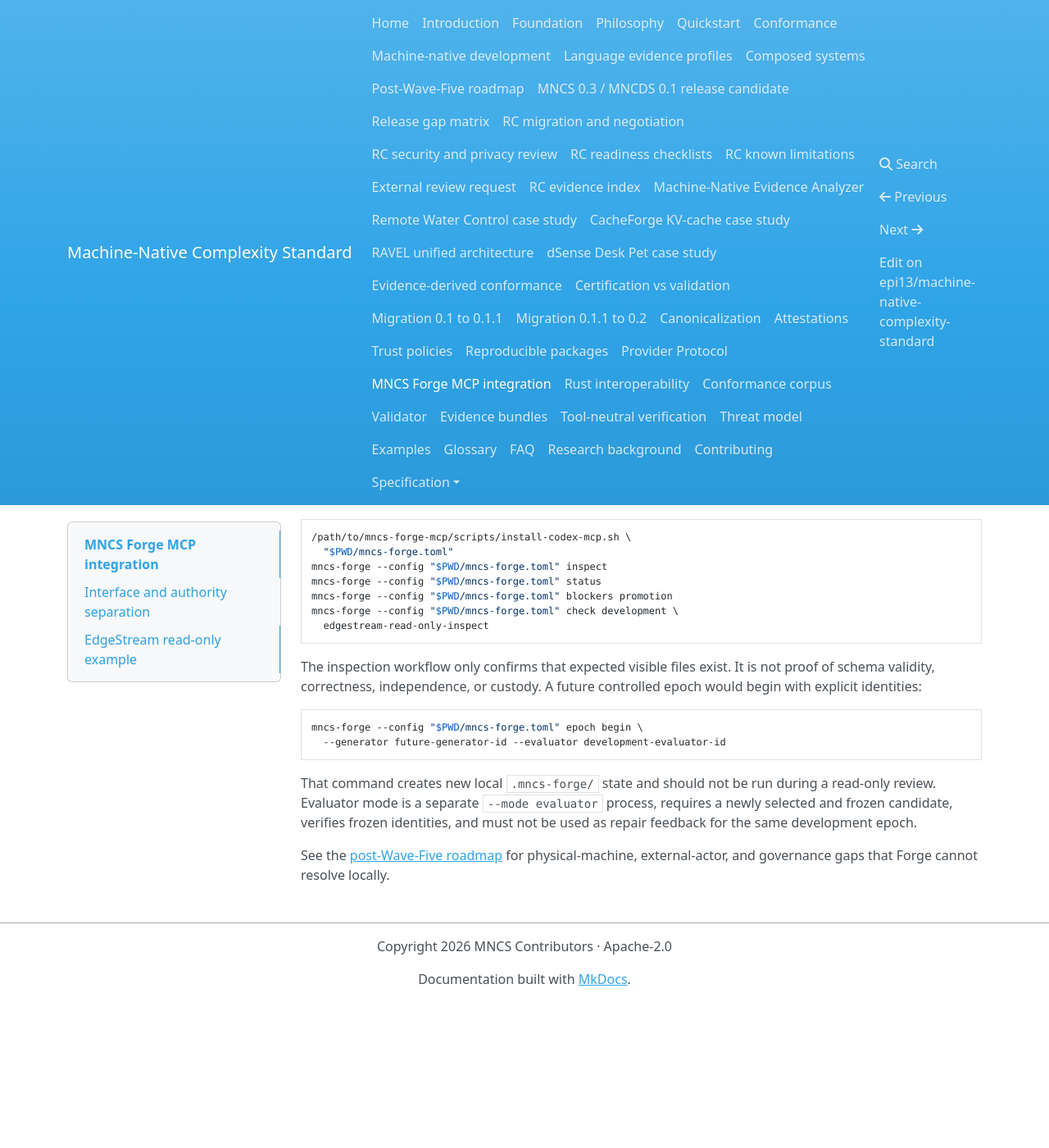
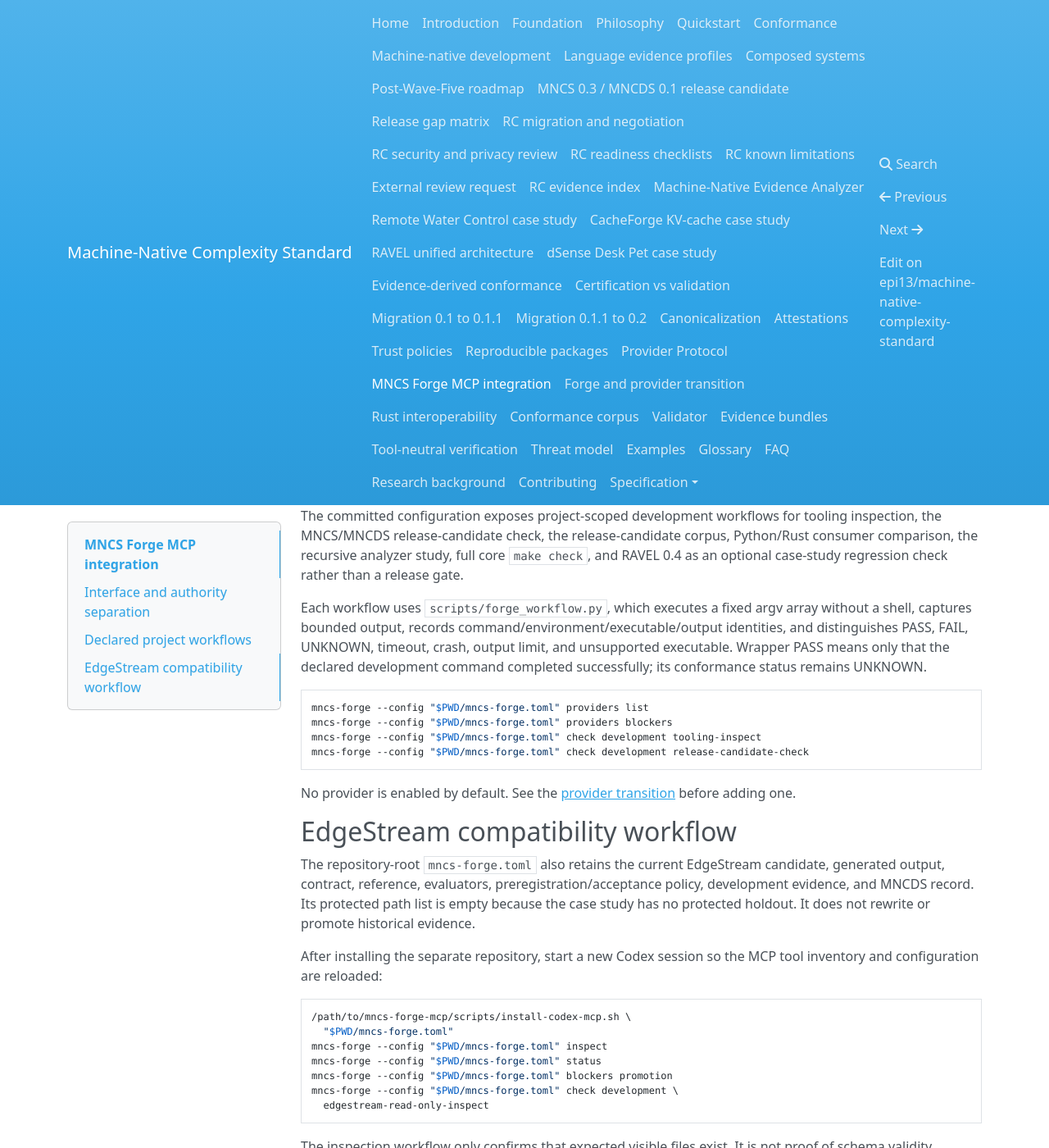
Before and after one commit to epi13/machine-native-complexity-standard, an MkDocs documentation site: the page built from docs/mncs-forge.md, in a window 1280 px wide and 1400 px high, scrolled down 1063 px. Shown: the whole window at 82% size. Built offline with MkDocs 1.6.1, drawn with Linux system fonts in a browser that asks for light colours; nearby versions of some CDN libraries; before the commit the page ends 2285 px from its top, so only the background shows below that; some of the changed text lies outside the part shown.

Commit message:
docs: record Forge and Joern transition compatibility

````diff
--- a/docs/mncs-forge.md
+++ b/docs/mncs-forge.md
@@ -4,13 +4,16 @@
 > conformance and is not an accredited certification system.
 
 [MNCS Forge](https://github.com/epi13/mncs-forge-mcp) is a separate local stdio MCP
-server and CLI that gives Codex an MNCS-native development and evidence control plane.
+server and CLI that is the default Codex development and evidence-control interface for
+this repository.
 It makes authority paths, candidate lineage, development epochs, declared checks,
 selection, freeze, evaluator mode, evidence gaps, and claim blockers explicit.
 
-Forge is not another Joern or universal Code Property Graph implementation. Joern,
-compilers, analyzers, mutation tools, sanitizers, benchmarks, and runtime harnesses remain
-replaceable providers. Forge does not copy validator conformance decisions.
+Forge is not Joern, a universal Code Property Graph implementation, or a structural
+analyzer. Joern is one optional legacy provider. Compilers, analyzers, mutation tools,
+sanitizers, benchmarks, and runtime harnesses remain replaceable providers. Forge does
+not copy validator conformance decisions, and it never fills a missing analysis
+capability with source reading, grep, or line counts.
 
 ## Interface and authority separation
 
@@ -20,6 +23,11 @@
 | Provider Protocol 0.1 | Deterministic analyzer request/response interface | Declared provider identity and bounded result |
 | MNCS / MNCDS CLI | Offline validation and result derivation | Public schemas, commands, and validator rules |
 | Analyzer or harness | Replaceable structural, behavioral, safety, resource, or performance evidence | Its declared scope, method, environment, and limitations |
+
+Forge `0.1.0a2` adds explicit provider listing, bounded Provider Protocol capability
+probing, executable/provider identity checks, and required-capability blockers. An
+optional unavailable provider is reported as an informational UNKNOWN. A required but
+unavailable or unsupported capability is a blocker and remains UNKNOWN.
 
 Ordinary MNCS validation never launches Forge. Forge is not a normative dependency and
 core CI does not fetch or execute mutable Forge `main`.
@@ -31,15 +39,39 @@
 remains `UNKNOWN`. MNCS implementation and MNCDS development-process results remain
 separate.
 
-## EdgeStream read-only example
+## Declared project workflows
 
-The repository-root `mncs-forge.toml` declares the current
-EdgeStream candidate, generated output, contract, reference, evaluators,
+The committed configuration exposes project-scoped development workflows for tooling
+inspection, the MNCS/MNCDS release-candidate check, the release-candidate corpus,
+Python/Rust consumer comparison, the recursive analyzer study, full core `make check`,
+and RAVEL 0.4 as an optional case-study regression check rather than a release gate.
+
+Each workflow uses `scripts/forge_workflow.py`, which executes a fixed argv array without
+a shell, captures bounded output, records command/environment/executable/output
+identities, and distinguishes PASS, FAIL, UNKNOWN, timeout, crash, output limit, and
+unsupported executable. Wrapper PASS means only that the declared development command
+completed successfully; its conformance status remains UNKNOWN.
+
+```bash
+mncs-forge --config "$PWD/mncs-forge.toml" providers list
+mncs-forge --config "$PWD/mncs-forge.toml" providers blockers
+mncs-forge --config "$PWD/mncs-forge.toml" check development tooling-inspect
+mncs-forge --config "$PWD/mncs-forge.toml" check development release-candidate-check
+```
+
+No provider is enabled by default. See the [provider transition](provider-transition.md)
+before adding one.
+
+## EdgeStream compatibility workflow
+
+The repository-root `mncs-forge.toml` also retains the current EdgeStream candidate,
+generated output, contract, reference, evaluators,
 preregistration/acceptance policy, development evidence, and MNCDS record. Its protected
 path list is empty because the case study has no protected holdout. It does not rewrite
 or promote historical evidence.
 
-After installing the separate repository:
+After installing the separate repository, start a new Codex session so the MCP tool
+inventory and configuration are reloaded:
 
 ```bash
 /path/to/mncs-forge-mcp/scripts/install-codex-mcp.sh \
@@ -63,7 +95,8 @@
 That command creates new local `.mncs-forge/` state and should not be run during a
 read-only review. Evaluator mode is a separate `--mode evaluator` process, requires a
 newly selected and frozen candidate, verifies frozen identities, and must not be used as
-repair feedback for the same development epoch.
+repair feedback for the same development epoch. The development MCP inventory does not
+expose the final-evaluation tool; use a separately configured evaluator session.
 
 See the [post-Wave-Five roadmap](post-wave-five-roadmap.md) for physical-machine,
 external-actor, and governance gaps that Forge cannot resolve locally.
--- /dev/null
+++ b/docs/provider-transition.md
@@ -0,0 +1,28 @@
+# Forge and provider transition
+
+Forge is now the default Codex development and evidence-control interface for this
+repository. Joern was demoted from mandatory policy because MNCS evidence requirements
+describe capabilities, methods, scope, identity, and limitations rather than a privileged
+tool brand. Forge orchestrates declared providers; it does not perform Joern-equivalent
+graph analysis.
+
+Historical Joern evidence remains frozen. This includes repository `.joern*` snapshots,
+EdgeStream evidence and environment records, the GraphFlow study, the MNEA epoch-one
+baseline, RFC history, fixtures, and compatibility statements. Do not regenerate or
+rewrite those artifacts solely because the default interface changed.
+
+No analysis provider is enabled in `mncs-forge.toml`. An explicit Joern Provider Protocol
+adapter may be added as an optional provider. The adapter, not the Joern CLI by itself,
+must emit recognized Provider Protocol 0.1 capabilities and analysis responses. Another
+provider may declare the same, narrower, broader, or different capabilities, together
+with supported and unsupported constructs, assumptions, bounds, and limitations.
+
+If a required capability is unavailable, unprobed, stale, malformed, or unsupported,
+Forge reports a blocker and `UNKNOWN`; command exit zero, source reading, grep, and line
+counts do not establish PASS. Comparative graph-sensitive evidence requires the same
+provider, method, scope, and relevant bounds before and after the change.
+
+Rollback does not require rewriting evidence. Re-enable an explicit optional provider
+profile, restore a project-owned MCP registration only after inspecting its ownership,
+and revert the provider-policy commits if necessary. Joern binaries, caches, repositories,
+and historical outputs remain untouched throughout the transition.
--- a/mkdocs.yml
+++ b/mkdocs.yml
@@ -42,6 +42,7 @@
   - Reproducible packages: reproducible-packages.md
   - Provider Protocol: provider-protocol.md
   - MNCS Forge MCP integration: mncs-forge.md
+  - Forge and provider transition: provider-transition.md
   - Rust interoperability: rust-interoperability.md
   - Conformance corpus: conformance-corpus.md
   - Validator: validator.md
````
Also changed, not shown: AGENTS.md (+19 -11 lines), CHANGELOG.md (+3 -0 lines), CONTRIBUTING.md (+7 -0 lines), docs/faq.md (+3 -0 lines), docs/tool-neutral-verification.md (+10 -0 lines), experimental/integrations/mncs-forge/README.md (+5 -3 lines), 1 other file.
